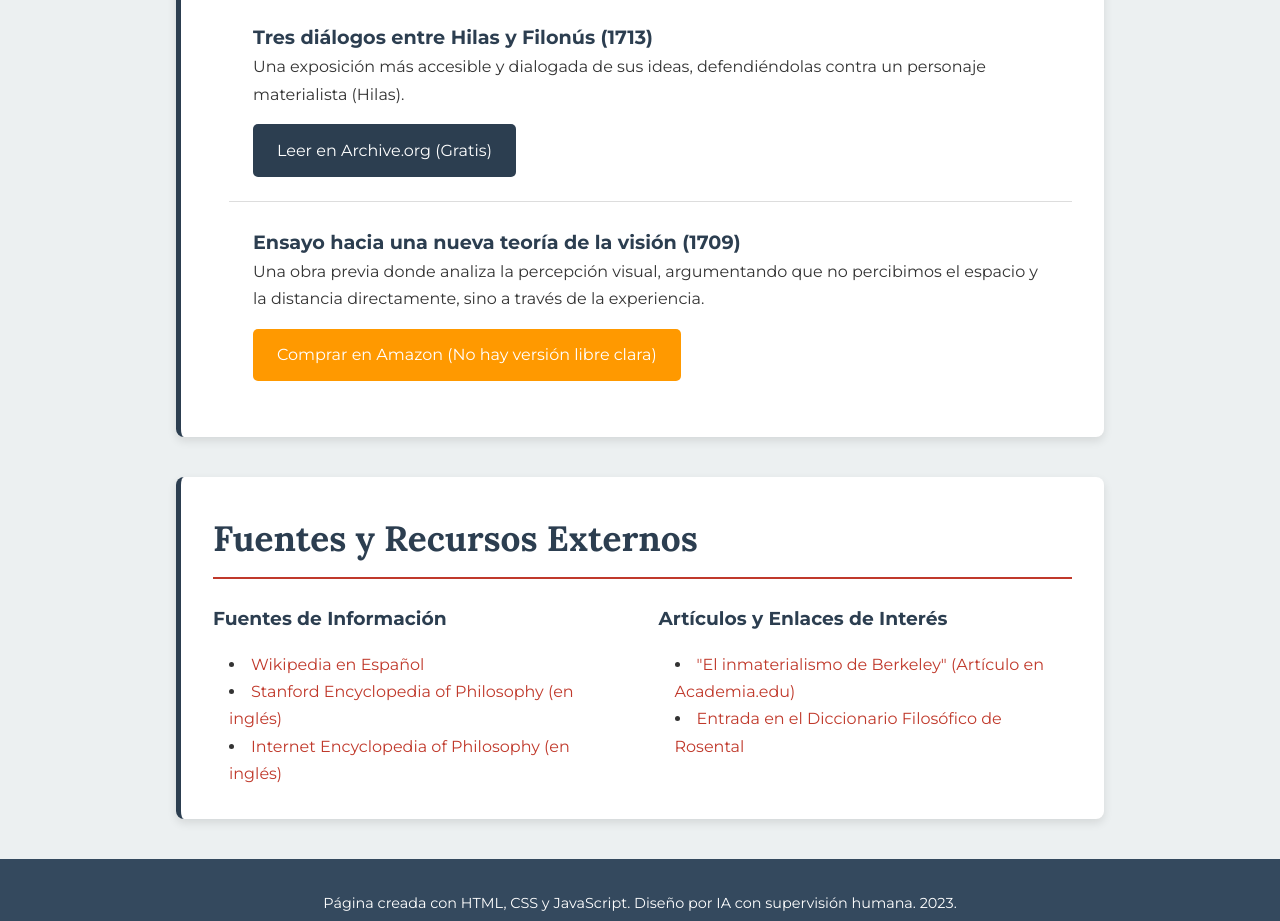
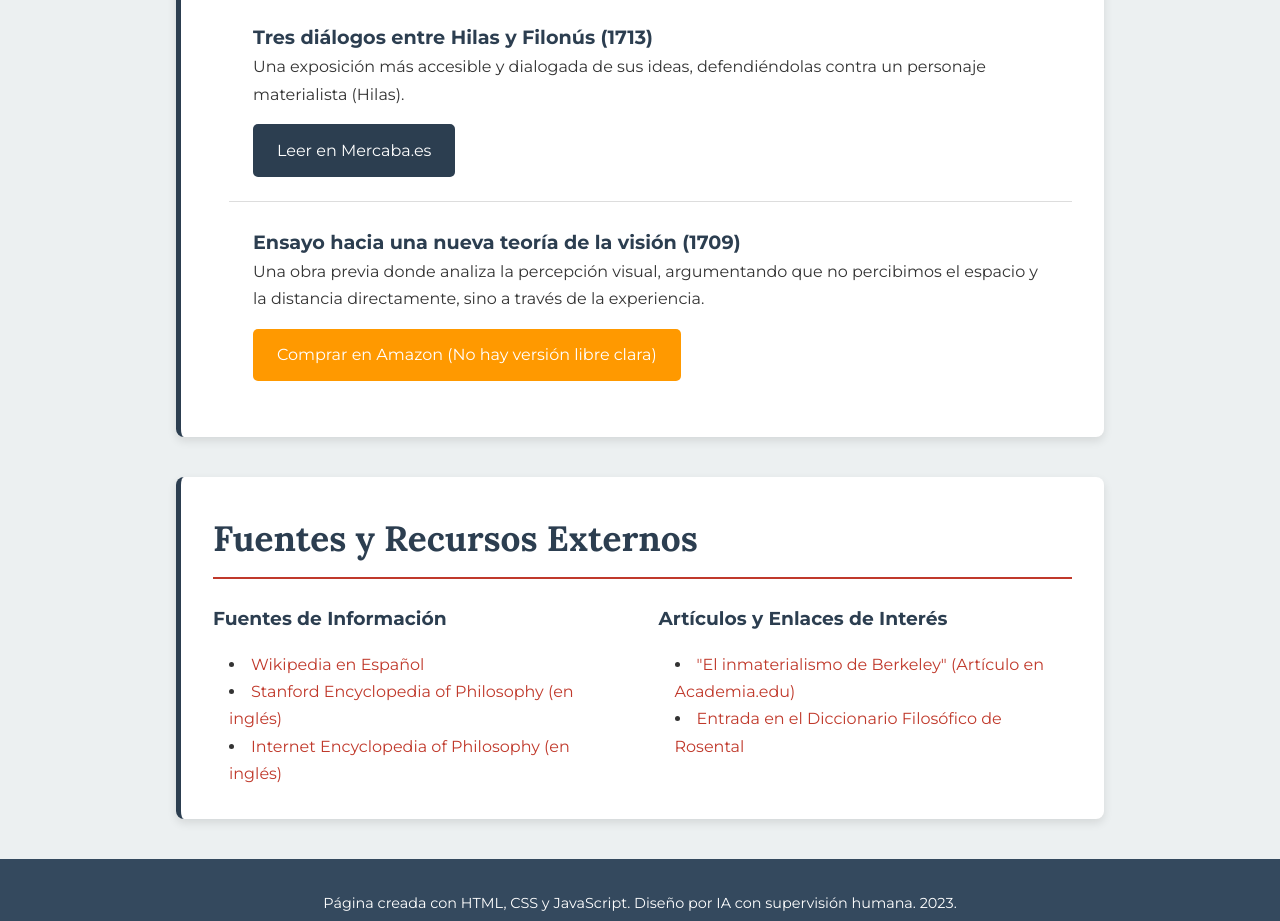
Before and after one commit to jmlucas68/berkeley, a plain HTML site: page index.html in a window 1280 px wide. Shown: the part 2941-3862 px from the top of the page. Drawn offline with Linux system fonts and the light colour scheme.

Commit message:
Fix: Actualizado el enlace a 'Tres diálogos entre Hilas y Filonús'

```diff
--- a/index.html
+++ b/index.html
@@ -94,7 +94,7 @@
                 <li>
                     <strong>Tres diálogos entre Hilas y Filonús (1713)</strong>
                     <p>Una exposición más accesible y dialogada de sus ideas, defendiéndolas contra un personaje materialista (Hilas).</p>
-                    <a href="https://archive.org/details/tresdilogosentre00berkgoog" target="_blank" class="btn">Leer en Archive.org (Gratis)</a>
+                    <a href="https://www.mercaba.es/britania/dialogos_filosoficos_de_berkeley.pdf" target="_blank" class="btn">Leer en Mercaba.es</a>
                 </li>
                 <li>
                     <strong>Ensayo hacia una nueva teoría de la visión (1709)</strong>
```
Also changed, not shown: commit_message.txt.
